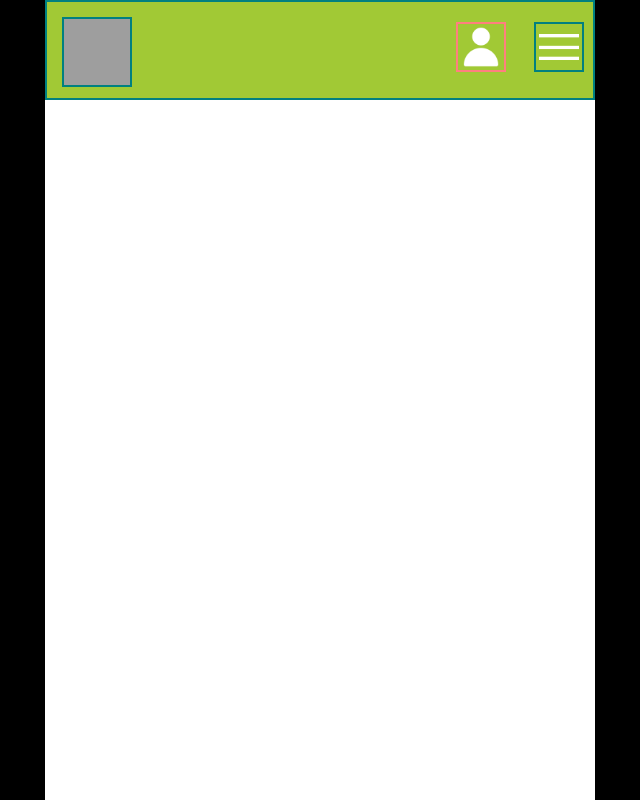
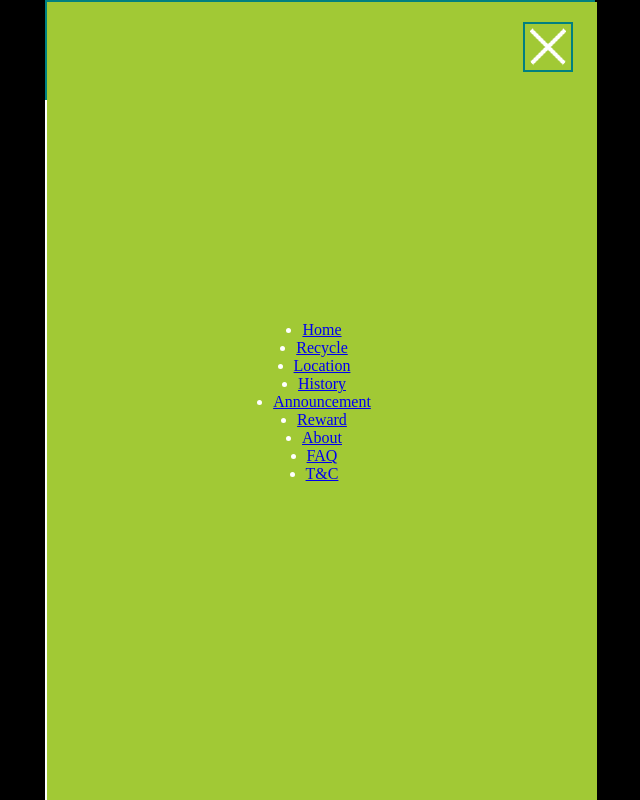
Before and after one commit to nerthanbane/SIP_project, a plain HTML site: page index.html in a window 1280 px wide. Both pictures are taken after a click on the element 879 px from the left and 47 px from the top of the page. Shown: the top 800 px of the page, without its empty margins (320-960 px from the left). Drawn offline with Linux system fonts and the light colour scheme; grey boxes are pictures that could not be loaded.

Commit message:
menu add feature commit

```diff
--- a/index.html
+++ b/index.html
@@ -13,18 +13,29 @@
 <div class="header">
   <a href="#"><img src="logo.png" class="logo"></a>
   <a href="#"><img src="user_icon.png" class="user_icon"></a>
-  <div class="toggle">
-  </div>
-
-  <div class="navigation">
-
-  </div>
+  <div class="toggle" onclick=toggleMenu()></div>
+  <ul class="navigation">
+    <li><a href="#">Home</a></li>
+    <li><a href="#">Recycle</a></li>
+    <li><a href="#">Location</a></li>
+    <li><a href="#">History</a></li>
+    <li><a href="#">Announcement</a></li>
+    <li><a href="#">Reward</a></li>
+    <li><a href="#">About</a></li>
+    <li><a href="#">FAQ</a></li>
+    <li><a href="#">T&C</a></li>
+  </ul>
 </div>
 </div>
 
 
 <script>
-
+function toggleMenu(){
+  const menuToggle = document.querySelector('.toggle');
+  const navigation1 = document.querySelector('.navigation');
+  menuToggle.classList.toggle('active')
+  navigation1.classList.toggle('active')
+}
 </script>
 
 </body>
--- a/style.css
+++ b/style.css
@@ -23,7 +23,6 @@ body{
   height: 2000px;
   color: white;
   display: flex;
-
 }
 
 .mobile-container .header{
@@ -46,7 +45,7 @@ body{
 
 .mobile-container .header .user_icon{
   position:relative;
-  left:200px;
+  left:150px;
   margin: 20px;
   width: 50px;
   height: 50px;
@@ -55,7 +54,7 @@ body{
 
 }
 
-.mobile-container  .header .toggle{
+.toggle{
   background: url(menu.png);
   width: 50px;
   height: 50px;
@@ -64,8 +63,35 @@ body{
   cursor: pointer;
   z-index:10000;
   position: relative;
-  left:100px;
+  left:0px;
   margin: 20px;
   background-position: center;
   border:2px solid teal;
 }
+
+.toggle.active{
+  background: url(close.png);
+  width: 50px;
+  height: 50px;
+  background-repeat: no-repeat;
+  background-position: center;
+}
+
+.header .navigation{
+  display:none;
+}
+
+.header .navigation.active{
+  width:550px;
+
+  height: 100%;
+  display: flex;
+  position: fixed;
+  background-color: #A1C935;
+  background-position: center;
+  flex-direction: column;
+  justify-content: center;
+  align-items: center;
+
+
+}
```
